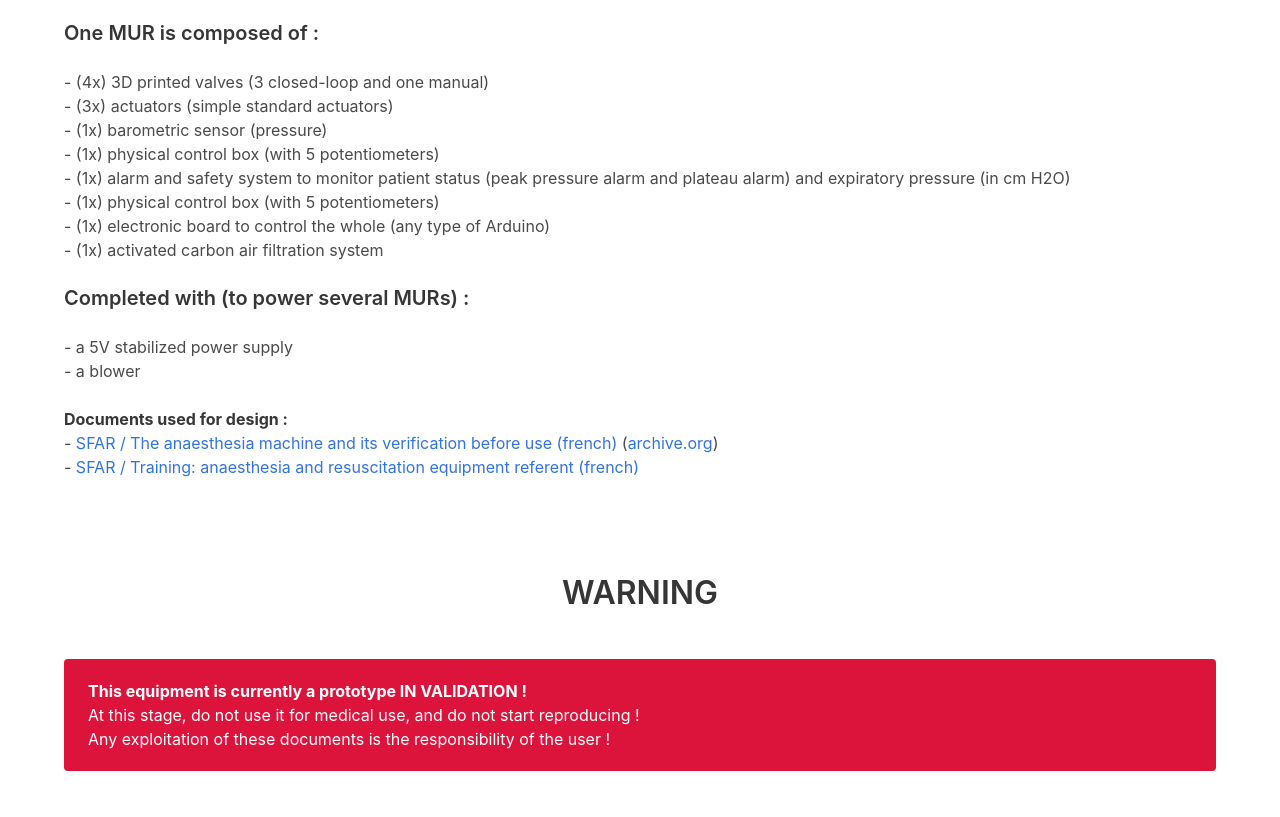
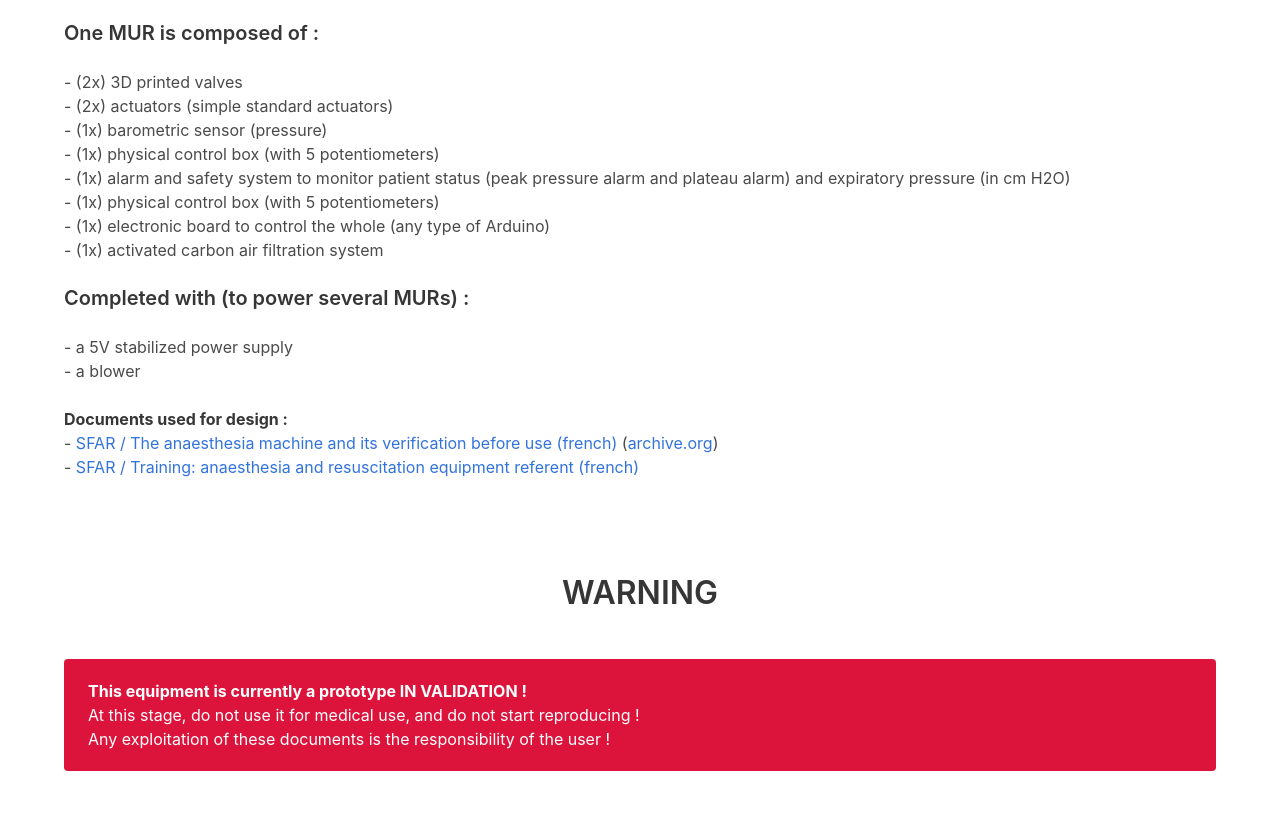
Before and after one commit to mur-project/mur-web, a plain HTML site: page index-en.html in a window 1280 px wide. Shown: the part 4200-5017 px from the top of the page. Drawn offline with Linux system fonts and the light colour scheme.

Commit message:
2 valves seulement

```diff
--- a/index-en.html
+++ b/index-en.html
@@ -195,8 +195,8 @@
             <strong>One MUR is composed of :</strong>
           </h2>
           <ul>
-            <li>- (4x) 3D printed valves (3 closed-loop and one manual)</li>
-            <li>- (3x) actuators (simple standard actuators)</li>
+            <li>- (2x) 3D printed valves</li>
+            <li>- (2x) actuators (simple standard actuators)</li>
             <li>- (1x) barometric sensor (pressure)</li>
             <li>- (1x) physical control box (with 5 potentiometers)</ll>
             <li>- (1x) alarm and safety system to monitor patient status (peak pressure alarm and plateau alarm) and expiratory pressure (in cm
```
Also changed, not shown: index.html (+2 -2 lines).
